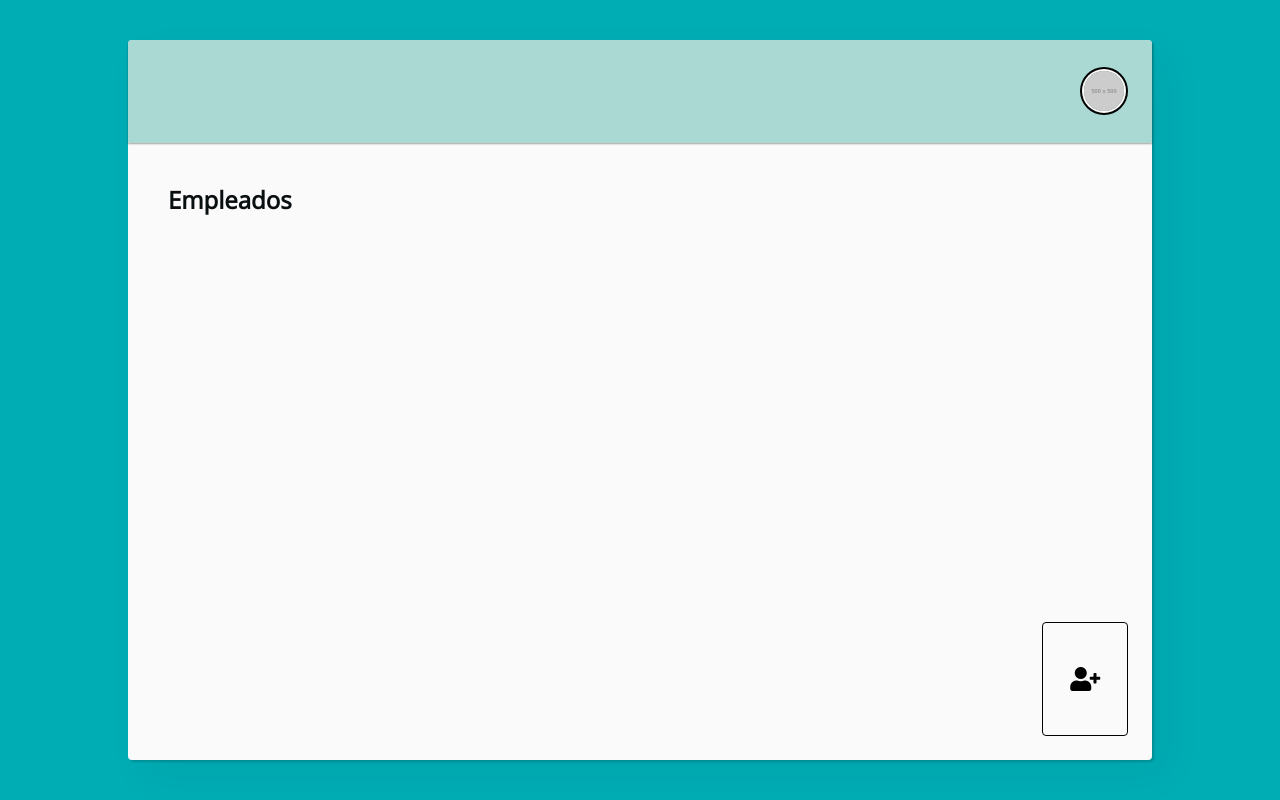
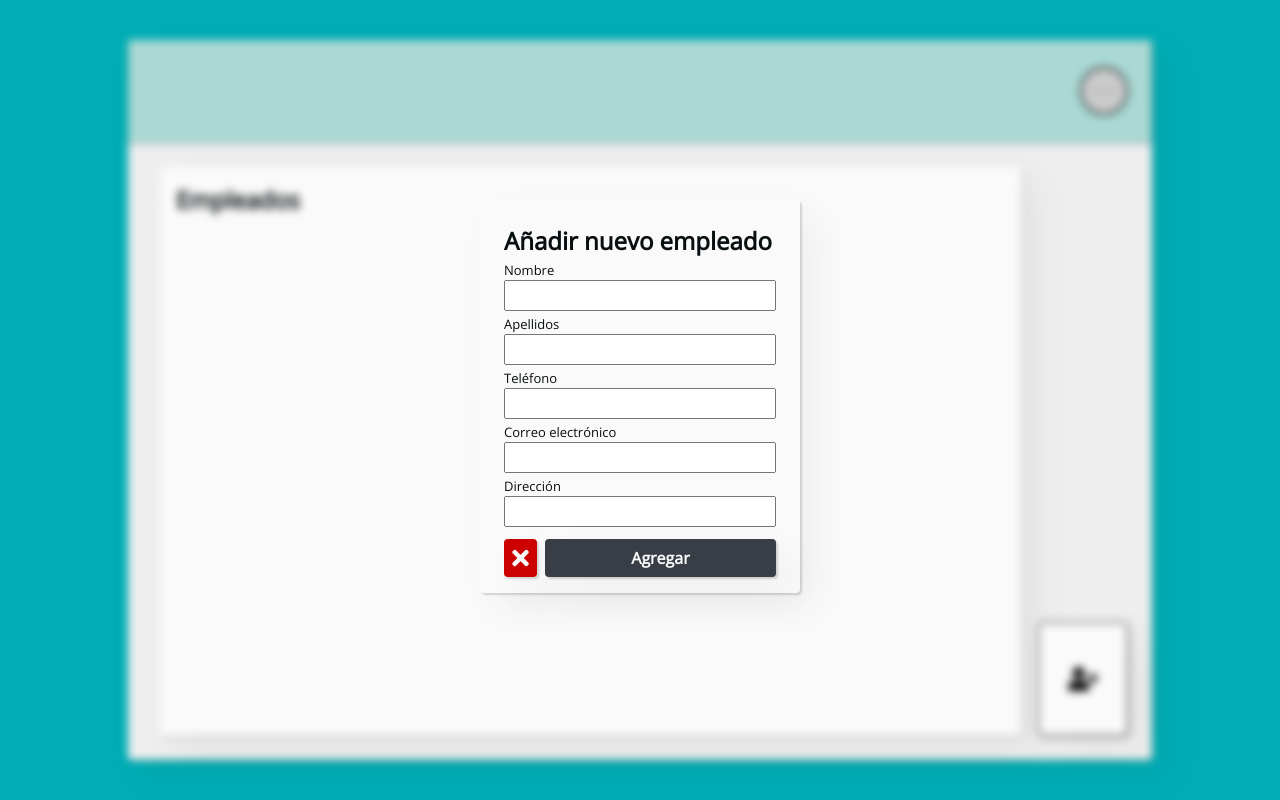
Before and after one commit to Danielosopanda/proyecto-final-nodejs-2021, a website: page UI/main.html in a window 1280 px wide. Both pictures are taken after a click on the button 1085 px from the left and 679 px from the top of the page. Drawn offline with nearby package versions, Linux system fonts and the light colour scheme; placeholder pictures from the web are drawn by us.

Commit message:
Added Employee Adding Form

```diff
--- a/UI/CSS/style.css
+++ b/UI/CSS/style.css
@@ -2,6 +2,7 @@
     --background: #00adb5;
     --formBackground: #fafafa;
     --btnBackground: #393e46;
+    --secondaryColor: #aad8d3;
     --fontColor: #090E11;
     --formWidth: 25%;
     --border: 1px solid #000;
@@ -74,11 +75,15 @@ body {
     border: none;
     border-radius: var(--borderRadius);
     padding: 8px;
-    margin-top: 12px;
+    /* margin-top: 12px; */
     background: var(--btnBackground);
     font-weight: bold;
     font-size: 16px;
     color: #fafafa;
+}
+
+.logInForm .btn {
+    margin-top: 12px;
 }
 
 
@@ -87,7 +92,7 @@ body {
     display: grid;
     grid-template-columns: 1fr;
     grid-template-rows: 1fr 6fr;
-    background: var(--formBackground);
+    background: #eeeeee;
     width: 80%;
     height: 90vh;
     border-radius: var(--borderRadius);
@@ -98,7 +103,7 @@ body {
     width: 100%;
     justify-content: flex-end;
     align-items: center;
-    background: #aad8d3;
+    background: var(--secondaryColor);
     border-radius: var(--borderRadius) var(--borderRadius) 0 0;
     height: 100%;
     box-shadow: 0 1px 2px rgba(0, 0, 0, 0.35);
@@ -133,10 +138,12 @@ body {
 }
 
 .dashboardMain .listaEmpleados {
-    /* background: red; */
+    background: #fafafa;
     width: 90%;
     height: 100%;
     padding: 16px;
+    margin: 0 8px;
+    border-radius: var(--borderRadius);
 }
 
 .buttons {
@@ -144,7 +151,7 @@ body {
     align-items: flex-end;
     height: 100%;
     width: 10%;
-    padding-left: 12px;
+    padding-left: 8px;
 }
 
 .btnAdd {
@@ -162,14 +169,56 @@ body {
 }
 
 .btnAdd:hover {
-    background: #f3f3f3;
+    background: #eeeeee;
 }
+
+.addUserForm {
+    position: absolute;
+    top: 25%;
+    left: 37.5%;
+    visibility: hidden;
+    transition: 300ms ease all;
+}
+
+.formButtons {
+    display: grid;
+    width: 100%;
+    height: 30px;
+    grid-template-columns: 1fr 7fr;
+    gap: 8px;
+    margin-top: 12px;
+}
+
+.cancelBtn {
+    width: 100%;
+    outline: none;
+    cursor: pointer;
+    border:none;
+    border-radius: var(--borderRadius);
+    background: #cc0000;
+}
+.cancelBtn:hover {
+    background: #e70000;
+}
+
+.addUserBtn {
+    width: 100%;
+    margin-top: 0;
+}
+
+.formBtn:hover {
+    background: #40454e;
+}
+
 
 /**** Íconos ****/
 .btnIcon {
     font-size: 24px;
 }
 
+.cancelIcon {
+    color: #fafafa;
+}
 
 /**** Otros estilos ****/
 .sombra {
--- /dev/null
+++ b/UI/JS/addUser.js
@@ -0,0 +1,26 @@
+const   addBtn = document.querySelector("#btnAdd"),
+        cancelBtn = document.querySelector("#cancelAdd"),
+        form = document.querySelector("#addUserForm"),
+        container = document.querySelector("#container");
+
+var hidden = true;
+
+addBtn.addEventListener("click", () => {
+    if(hidden) {
+
+
+        form.style.visibility = "visible";
+        container.style.filter = "blur(4px)";
+        form.style.display = "block";
+        hidden = false;
+    }
+});
+
+cancelBtn.addEventListener("click", () => {
+    if(!hidden) {
+        form.style.visibility = "hidden";
+        container.style.filter = "none";
+        form.style.display = "none";
+        hidden = true;
+    }
+});
--- a/UI/main.html
+++ b/UI/main.html
@@ -10,7 +10,7 @@
     <title>Dashboard</title>
 </head>
 <body>
-    <div class="container">
+    <div class="container" id="container">
         <div class="dashboard sombra">
             <div class="dashboardHeader">
                 <div class="datosUsuario">
@@ -18,14 +18,44 @@
                 </div>
             </div>
             <div class="dashboardMain">
-                <div class="listaEmpleados">
+                <div class="listaEmpleados sombra">
                     <h2>Empleados</h2>
                 </div>
                 <div class="buttons">
-                    <button id="btnAdd" class="btnAdd"><i class="fas fa-user-plus btnIcon"></i></button>
+                    <button id="btnAdd" class="btnAdd sombra"><i class="fas fa-user-plus btnIcon"></i></button>
                 </div>
             </div>
         </div>
     </div>
+    <form method="POST" class="addUserForm form sombra" id="addUserForm">
+        <h2>Añadir nuevo empleado</h2>
+        <div class="field">
+            <label for="name">Nombre</label>
+            <input id="name" class="textInput" placeholder="" type="text">
+        </div>
+        <div class="field">
+            <label for="lastName">Apellidos</label>
+            <input id="lastName" class="textInput" placeholder="" type="text">
+        </div>
+        <div class="field">
+            <label for="phone">Teléfono</label>
+            <input id="phone" class="textInput" placeholder="" type="text">
+        </div>
+        <div class="field">
+            <label for="email">Correo electrónico</label>
+            <input id="email" class="textInput" placeholder="" type="text">
+        </div>
+
+        <div class="field">
+            <label for="adress">Dirección</label>
+            <input id="adress" class="textInput" placeholder="" type="text">
+        </div>
+        <div class="formButtons">
+            <button class="cancelBtn sombra" id="cancelAdd"><i class="fas fa-times btnIcon cancelIcon"></i></button>
+            <button type="reset" id="addUserBtn" class="formBtn btn sombra">Agregar</button>
+        </div>
+
+    </form>
+    <script src="JS/addUser.js"></script>
 </body>
 </html>
```
